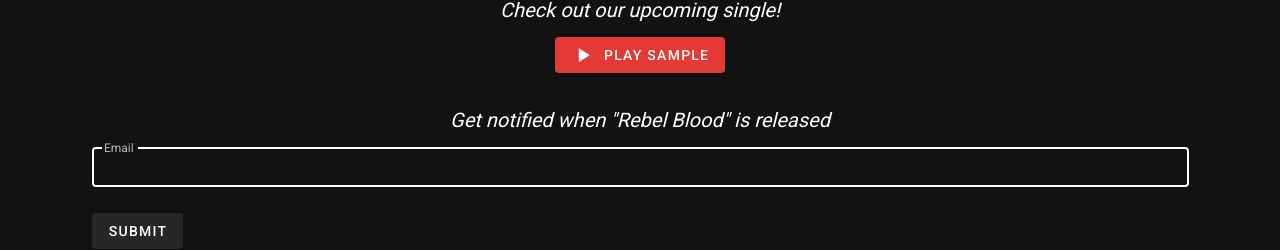
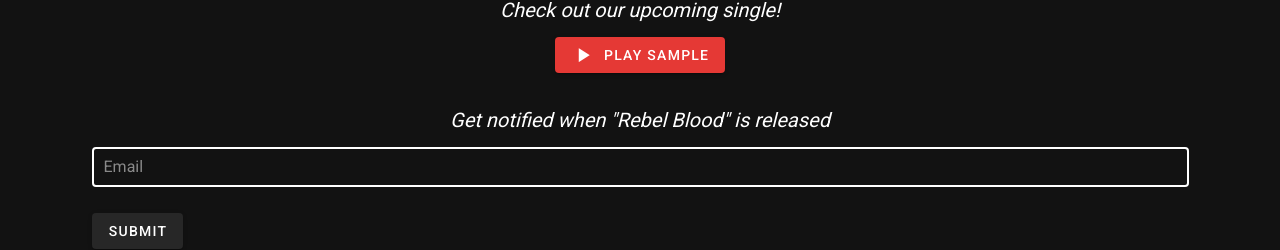
Before and after one commit to jonnytullis/broken-accord-nuxt, a Nuxt app: page / in a window 1280 px wide. Shown: the part 797-1047 px from the top of the page. Built offline with nearby package versions, Linux system fonts and the light colour scheme.

Commit message:
Switched label with hint

```diff
--- a/components/email-collection.vue
+++ b/components/email-collection.vue
@@ -4,8 +4,7 @@
       <v-text-field
         ref="textField"
         v-model="input"
-        label="Email"
-        type="email"
+        placeholder="Email"
         autofocus
         dense
         outlined
```
